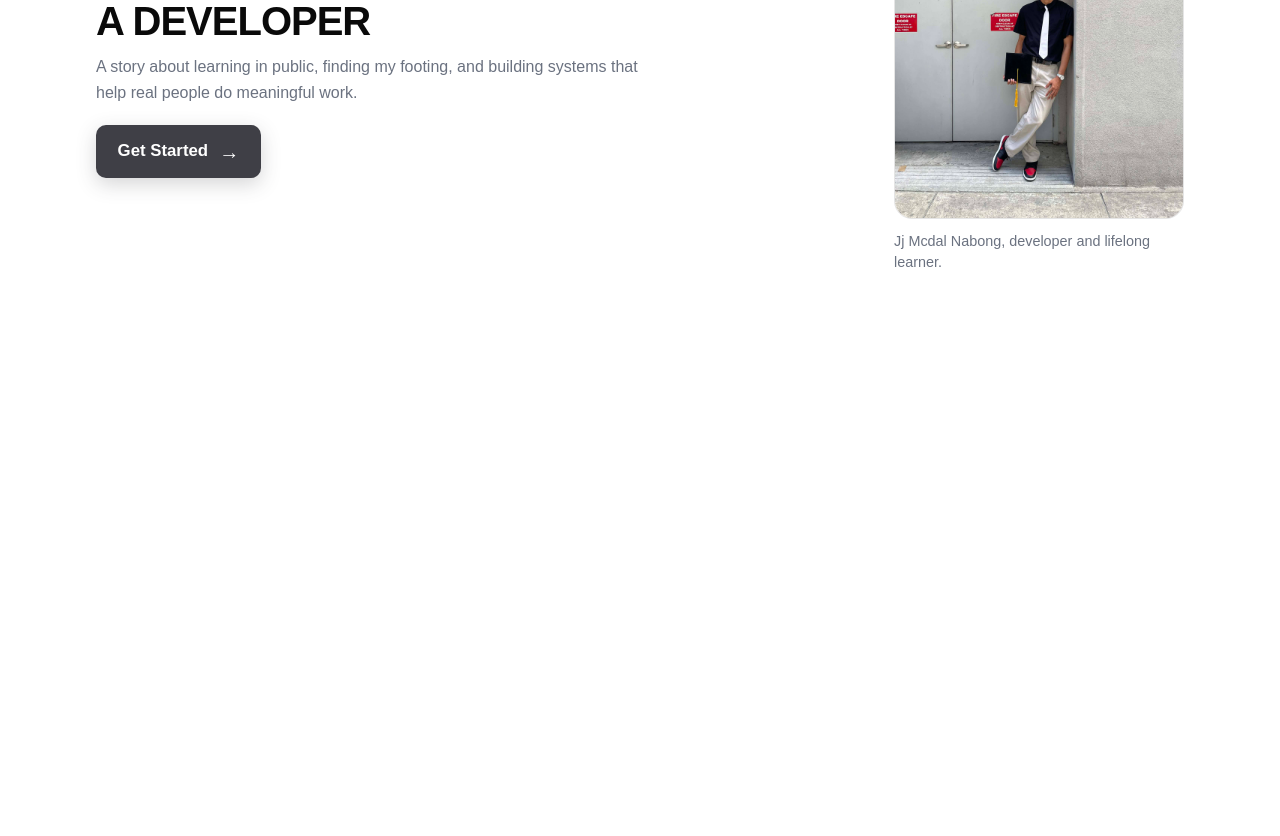
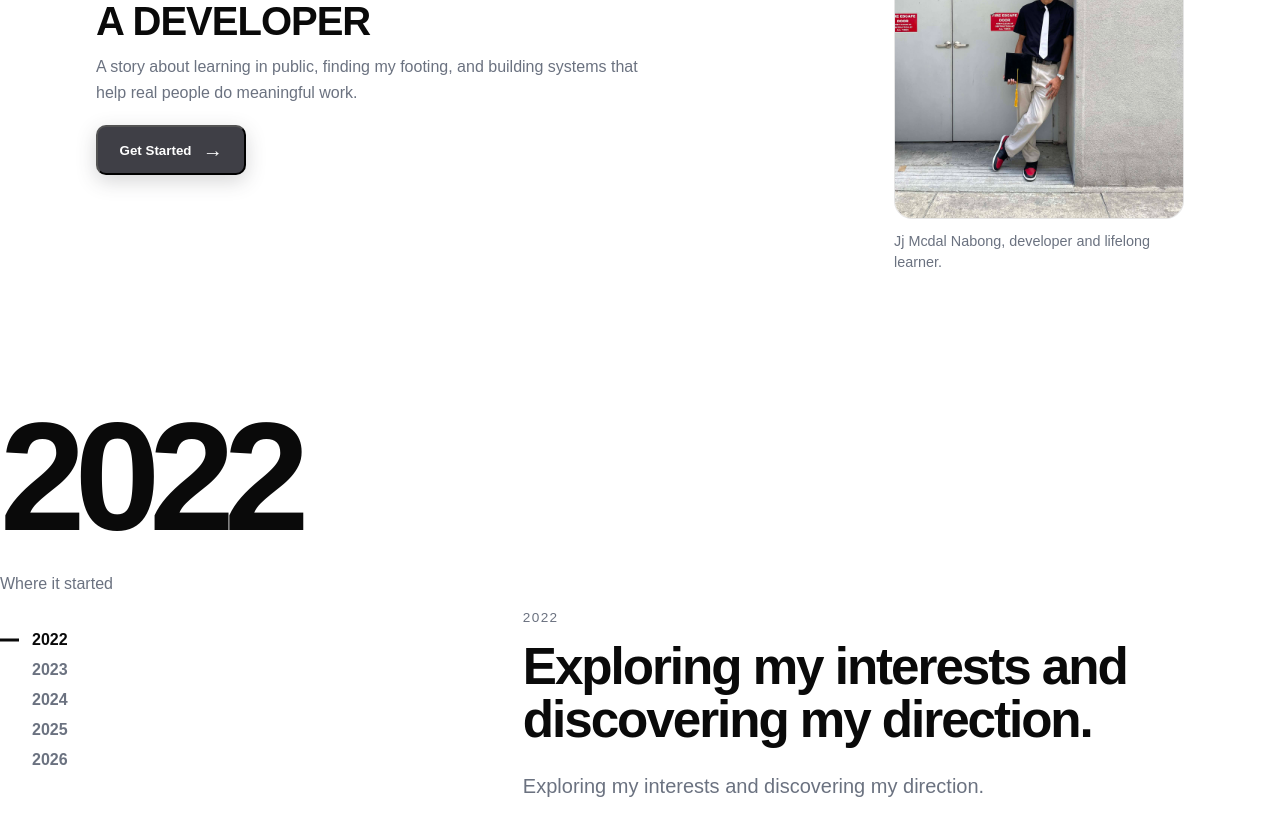
Before and after one commit to JjMcdal/portfolio-jjmcdal, a Next.js app: page /journey in a window 1280 px wide. Shown: the part 260-1096 px from the top of the page. Before the commit the page ends 800 px from the top, so only its background shows below. Built offline with nearby package versions, Linux system fonts and the light colour scheme.

Commit message:
30% journey side

```diff
--- a/app/globals.css
+++ b/app/globals.css
@@ -716,6 +716,39 @@ footer{padding:3.5rem 0}
 
 .journey-primary:active{transform:translateY(0) scale(.98);box-shadow:0 3px 12px color-mix(in srgb,var(--journey-accent) 35%,transparent)}
 
+/* Fast black intro before the detailed story */
+.journey-boom{position:fixed;inset:0;z-index:300;display:grid;place-items:center;background:#000;color:#fff;animation:journey-boom-out .85s cubic-bezier(.76,0,.24,1) forwards}
+
+.journey-boom span{font-size:clamp(8rem,32vw,30rem);font-weight:700;letter-spacing:-.08em;line-height:.8;animation:journey-year-boom .85s cubic-bezier(.16,1,.3,1) forwards}
+
+@keyframes journey-year-boom{0%{opacity:0;transform:scale(.35)}35%{opacity:1;transform:scale(1)}100%{opacity:1;transform:scale(1.08)}}
+
+@keyframes journey-boom-out{0%,65%{opacity:1}100%{opacity:0;visibility:hidden}}
+
+.journey-detail{display:grid;grid-template-columns:minmax(220px,.7fr) minmax(0,1.3fr);gap:clamp(3rem,9vw,9rem);min-height:100svh;padding:8rem 0 6rem;scroll-margin-top:1rem;background:var(--bg);color:var(--text)}
+
+.journey-detail-side{position:sticky;top:7rem;align-self:start}
+
+.journey-detail-year{font-size:clamp(5rem,12vw,10rem);font-weight:700;letter-spacing:-.07em;line-height:.8}
+
+.journey-detail-kicker{margin-top:2rem;color:var(--muted);font-size:1rem}
+
+.journey-years{display:grid;gap:.45rem;margin-top:2rem;width:max-content}
+
+.journey-years button{position:relative;padding:.15rem 0 .15rem 2rem;border:0;background:none;color:var(--muted);font:700 1rem var(--sans);text-align:left;cursor:pointer}
+
+.journey-years button.active{color:var(--text)}
+
+.journey-years button.active::before{content:"";position:absolute;left:0;top:50%;width:1.2rem;height:3px;background:var(--solid);transform:translateY(-50%)}
+
+.journey-detail-content{align-self:center;max-width:48rem}
+
+.journey-detail-label{font-family:var(--mono);font-size:.85rem;letter-spacing:.1em;color:var(--muted)}
+
+.journey-detail-content h2{margin:.8rem 0 1.5rem;font-size:clamp(2rem,4vw,4rem);line-height:1.02;letter-spacing:-.04em}
+
+.journey-detail-content>p:last-child{max-width:38rem;color:var(--muted);font-size:clamp(1rem,1.8vw,1.25rem);line-height:1.6}
+
 /* Desktop: portrait shrinks with the viewport height so the whole hero fits without scrolling */
 
 @media(min-width:861px){
@@ -805,6 +838,20 @@ footer{padding:3.5rem 0}
 
   .journey-portrait{justify-self:start;width:min(100%,22rem)}
 
+  .journey-detail{grid-template-columns:1fr;gap:3rem;min-height:auto;padding:5rem 0 6rem}
+
+  .journey-detail-side{position:static}
+
+  .journey-detail-year{font-size:clamp(5rem,24vw,9rem)}
+
+  .journey-years{display:flex;flex-wrap:wrap;gap:.8rem 1.2rem;width:100%;margin-top:1.5rem}
+
+  .journey-years button{padding-left:0}
+
+  .journey-years button.active::before{display:none}
+
+  .journey-detail-content{align-self:start}
+
   .timeline-placeholder{grid-template-columns:1fr 1fr}
 
   .timeline-placeholder-item:nth-child(2n){border-right:0}
@@ -892,7 +939,7 @@ footer{padding:3.5rem 0}
 
 }
 
-@media(prefers-reduced-motion:reduce){.built-row{animation:none}html{scroll-behavior:auto}*{transition:none!important}.journey-btn:hover,.journey-btn:active,.journey-btn:hover .icon,.journey-btn:focus-visible .icon,.journey-primary:hover,.journey-primary:active{transform:none}}
+@media(prefers-reduced-motion:reduce){.built-row,.journey-boom,.journey-boom span{animation:none}html{scroll-behavior:auto}*{transition:none!important}.journey-btn:hover,.journey-btn:active,.journey-btn:hover .icon,.journey-btn:focus-visible .icon,.journey-primary:hover,.journey-primary:active{transform:none}}
 
 /* Nav logo: text wordmark, italic and light so it matches the nav links */
 .nav-logo{font-style:italic;font-weight:400;font-size:.95rem}
--- a/app/journey/page.tsx
+++ b/app/journey/page.tsx
@@ -1,10 +1,30 @@
+"use client";
 import Link from "next/link";
-import type { Metadata } from "next";
+import { useEffect, useRef, useState } from "react";
 import Chrome from "@/components/Chrome";
-
-export const metadata: Metadata = { title: "My Journey | Jj Mcdal Nabong" };
+import { JOURNEY } from "@/lib/data";
 
 export default function JourneyPage() {
+  const [started, setStarted] = useState(false);
+  const [journeyReady, setJourneyReady] = useState(false);
+  const [activeIndex, setActiveIndex] = useState(0);
+  const detail = useRef<HTMLElement>(null);
+  const activeStep = JOURNEY[activeIndex];
+
+  useEffect(() => {
+    document.body.style.overflow = journeyReady ? "" : "hidden";
+    return () => { document.body.style.overflow = ""; };
+  }, [journeyReady]);
+
+  const startJourney = () => {
+    if (started) return;
+    setStarted(true);
+    window.setTimeout(() => {
+      setJourneyReady(true);
+      detail.current?.scrollIntoView({ behavior: "smooth" });
+    }, 850);
+  };
+
   return (
     <>
       <Chrome variant="journey" />
@@ -16,7 +36,7 @@ export default function JourneyPage() {
               <p className="eyebrow">JOURNEY</p>
               <h1>MY PATH TO BECOMING A DEVELOPER</h1>
               <p className="lead">A story about learning in public, finding my footing, and building systems that help real people do meaningful work.</p>
-              <Link href="/#about" className="journey-primary">Get Started <span aria-hidden="true">&rarr;</span></Link>
+              <button type="button" onClick={startJourney} className="journey-primary">Get Started <span aria-hidden="true">&rarr;</span></button>
             </div>
             <figure className="journey-portrait">
               {/* eslint-disable-next-line @next/next/no-img-element */}
@@ -25,7 +45,30 @@ export default function JourneyPage() {
             </figure>
           </div>
         </section>
+        <section className="journey-detail" ref={detail} aria-label="Developer journey story">
+          <aside className="journey-detail-side">
+            <p className="journey-detail-year">{activeStep.year}</p>
+            <p className="journey-detail-kicker">Where it started</p>
+            <nav className="journey-years" aria-label="Journey years">
+              {JOURNEY.map((step, index) => (
+                <button type="button" className={index === activeIndex ? "active" : ""} key={step.year} onClick={() => setActiveIndex(index)}>
+                  {step.year}
+                </button>
+              ))}
+            </nav>
+          </aside>
+          <article className="journey-detail-content">
+            <p className="journey-detail-label">{activeStep.year}</p>
+            <h2>{activeStep.title}</h2>
+            <p>{activeStep.text}</p>
+          </article>
+        </section>
       </main>
+      {started ? (
+        <div className="journey-boom" role="status" aria-label="Starting journey">
+          <span>2022</span>
+        </div>
+      ) : null}
     </>
   );
 }
```
